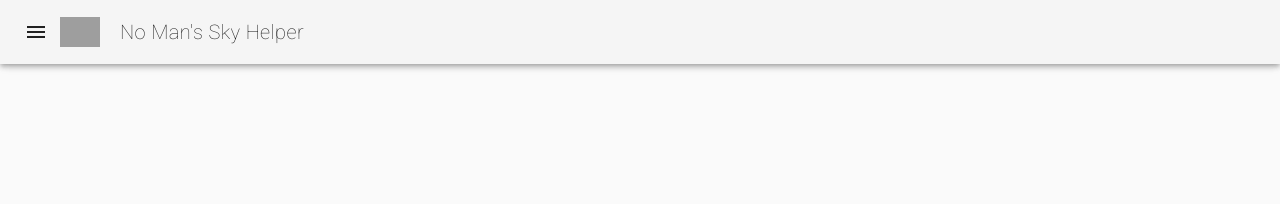
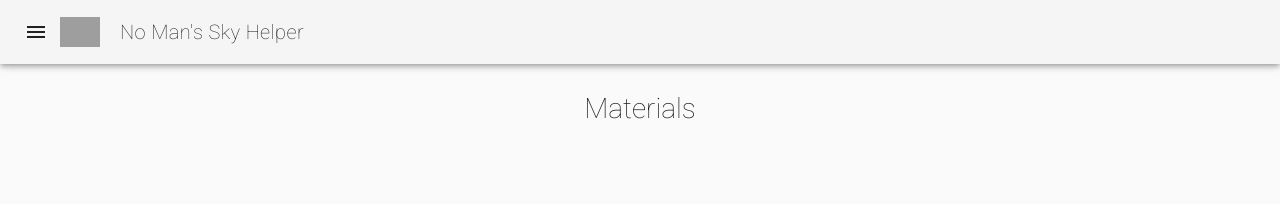
Before and after one commit to carloscasalar/no-mans-sky-helper, a Vue app: page /materials in a window 1280 px wide. Shown: the top 204 px of the page. Built offline with nearby package versions, Linux system fonts and the light colour scheme; grey boxes are pictures that could not be loaded.

Commit message:
Add Materials state

```diff
--- a/src/App.vue
+++ b/src/App.vue
@@ -69,6 +69,11 @@ export default {
       fixed: false,
       'disable-route-watcher': true,
       items: [{
+        icon: 'scatter_plot',
+        title: 'Materials',
+        state: 'materials',
+      },
+      {
         icon: 'more',
         title: 'About',
         state: 'about',
--- a/src/router.js
+++ b/src/router.js
@@ -14,11 +14,13 @@ export default new Router({
       component: Home,
     },
     {
+      path: '/materials',
+      name: 'materials',
+      component: () => import('./views/Materials.vue'),
+    },
+    {
       path: '/about',
       name: 'about',
-      // route level code-splitting
-      // this generates a separate chunk (about.[hash].js) for this route
-      // which is lazy-loaded when the route is visited.
       component: () => import(/* webpackChunkName: "about" */ './views/About.vue'),
     },
   ],
--- /dev/null
+++ b/src/views/Materials.vue
@@ -0,0 +1,15 @@
+<template>
+  <v-container fluid>
+    <v-slide-y-transition mode="out-in">
+      <v-layout column align-center>
+        <h1>Materials</h1>
+      </v-layout>
+    </v-slide-y-transition>
+  </v-container>
+</template>
+
+<style scoped>
+  h1 {
+    font-weight: normal;
+  }
+</style>
```
